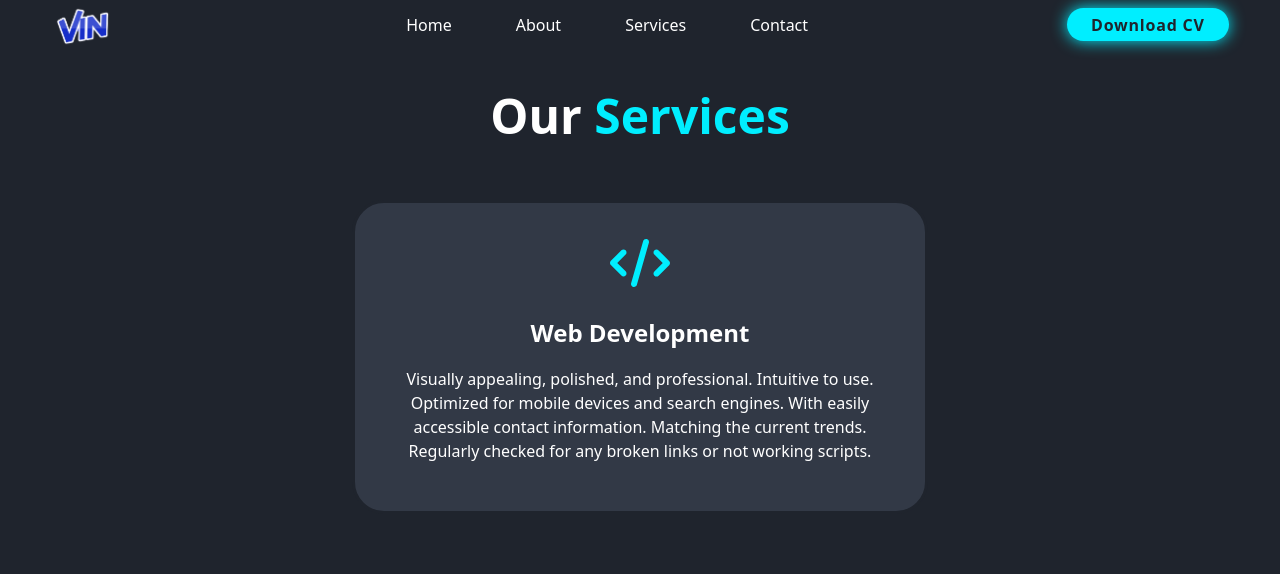
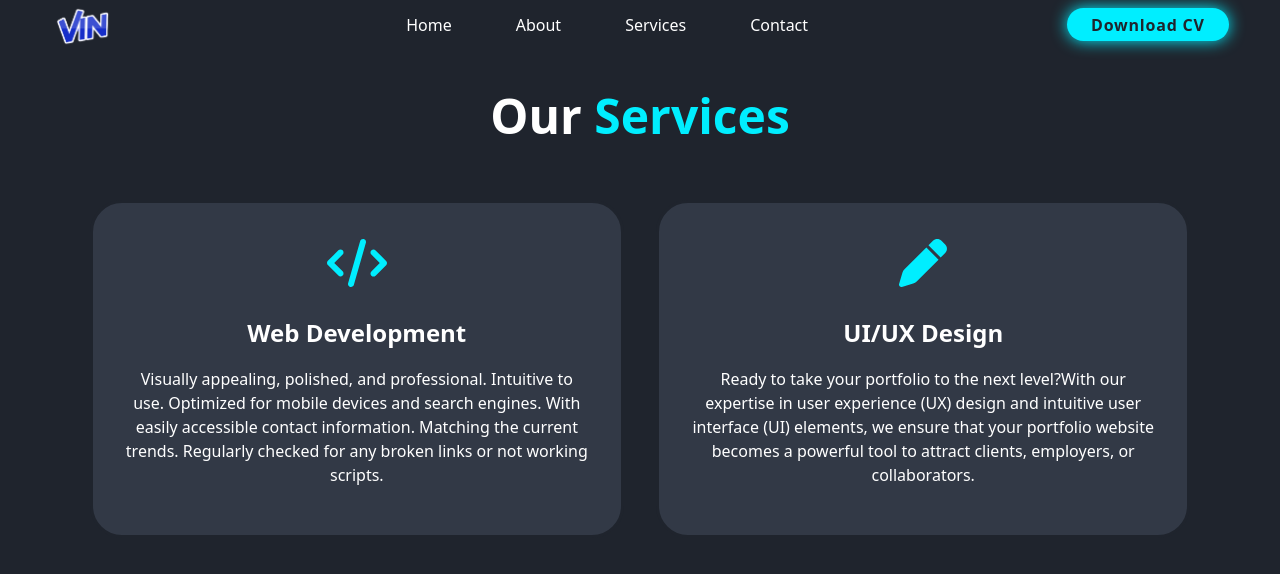
Before and after one commit to jhunemelvin/jhune_melvin.github.io, an Angular app: page /servs in a window 1280 px wide. Shown: the top 574 px of the page. Built offline with nearby package versions, Linux system fonts and the light colour scheme.

Commit message:
initialize

```diff
--- a/src/app/home/home.component.scss
+++ b/src/app/home/home.component.scss
@@ -1,6 +1,7 @@
 section {
   min-height: 100vh;
   padding: 3rem 7% 1rem;
+  font-family: 'Poppins', sans-serif;
 }
 
 .home {
--- a/src/app/servs/servs.component.html
+++ b/src/app/servs/servs.component.html
@@ -12,5 +12,15 @@
         scripts.
       </p>
     </div>
+
+    <div class="service-box">
+      <fa-icon class="code" [icon]="penIcon"></fa-icon>
+      <h3>UI/UX Design</h3>
+      <p>
+        Ready to take your portfolio to the next level?With our expertise in user experience
+         (UX) design and intuitive user interface (UI) elements, we ensure that your portfolio
+         website becomes a powerful tool to attract clients, employers, or collaborators.
+      </p>
+    </div>
   </div>
 </section>
--- a/src/app/servs/servs.component.ts
+++ b/src/app/servs/servs.component.ts
@@ -1,5 +1,7 @@
 import { Component } from '@angular/core';
 import { faCode } from '@fortawesome/free-solid-svg-icons';
+import { faPen } from '@fortawesome/free-solid-svg-icons';
+
 
 @Component({
   selector: 'app-servs',
@@ -8,5 +10,5 @@ import { faCode } from '@fortawesome/free-solid-svg-icons';
 })
 export class ServsComponent {
   faCode = faCode;
-
+  penIcon = faPen;
 }
--- a/src/index.html
+++ b/src/index.html
@@ -6,6 +6,9 @@
   <base href="/">
   <meta name="viewport" content="width=device-width, initial-scale=1">
   <link rel="icon" type="image/x-icon" href="favicon.ico">
+  <link href="https://fonts.googleapis.com/css2?family=Poppins:wght@400;500;600;700;800&display=swap" rel="stylesheet">
+
+  <link rel="preconnect" href="https://fonts.gstatic.com" crossorigin>
 </head>
 <body>
   <app-root></app-root>
```
Also changed, not shown: 3 other files (tests, documents, lock files or other folders).
